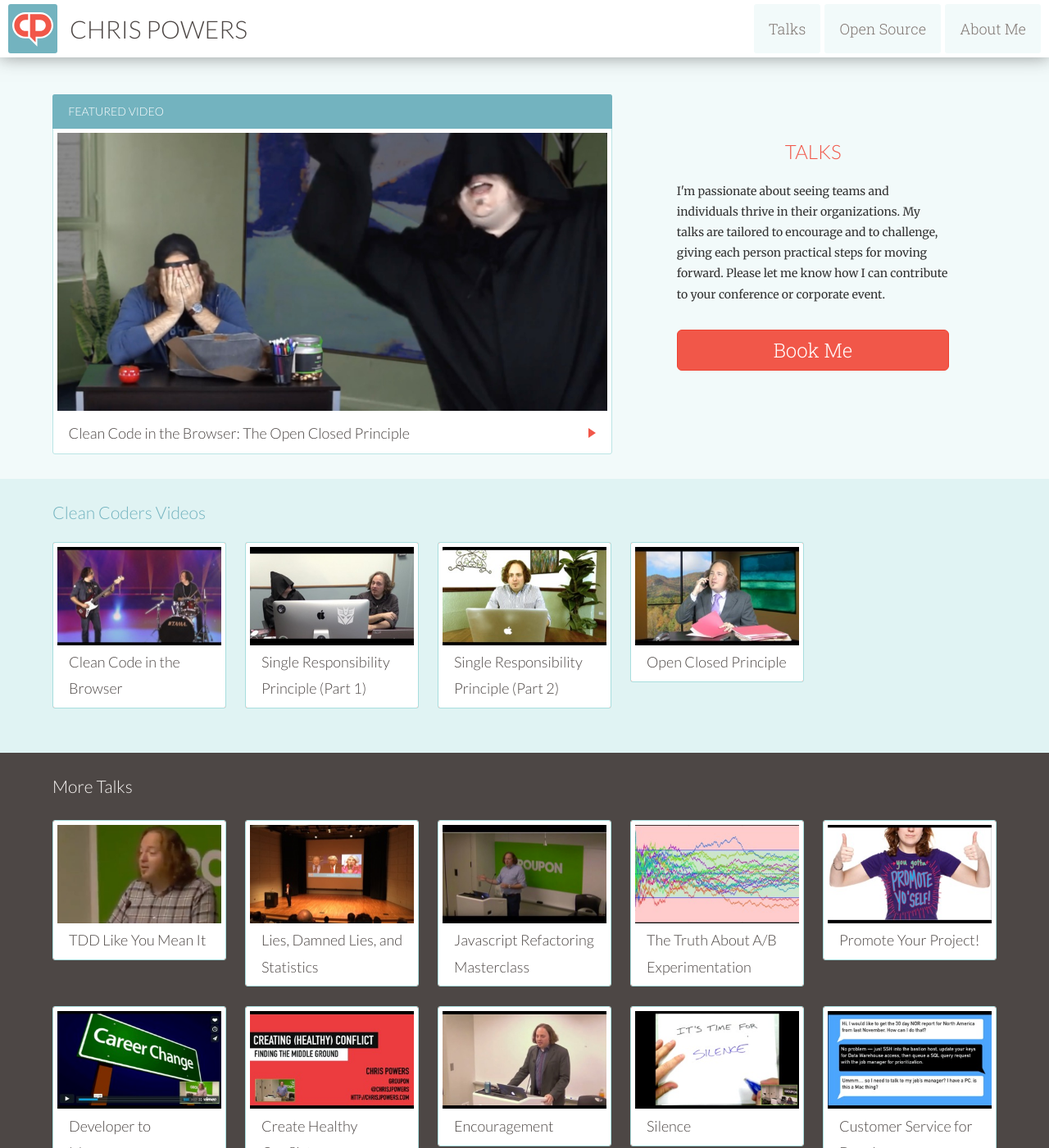
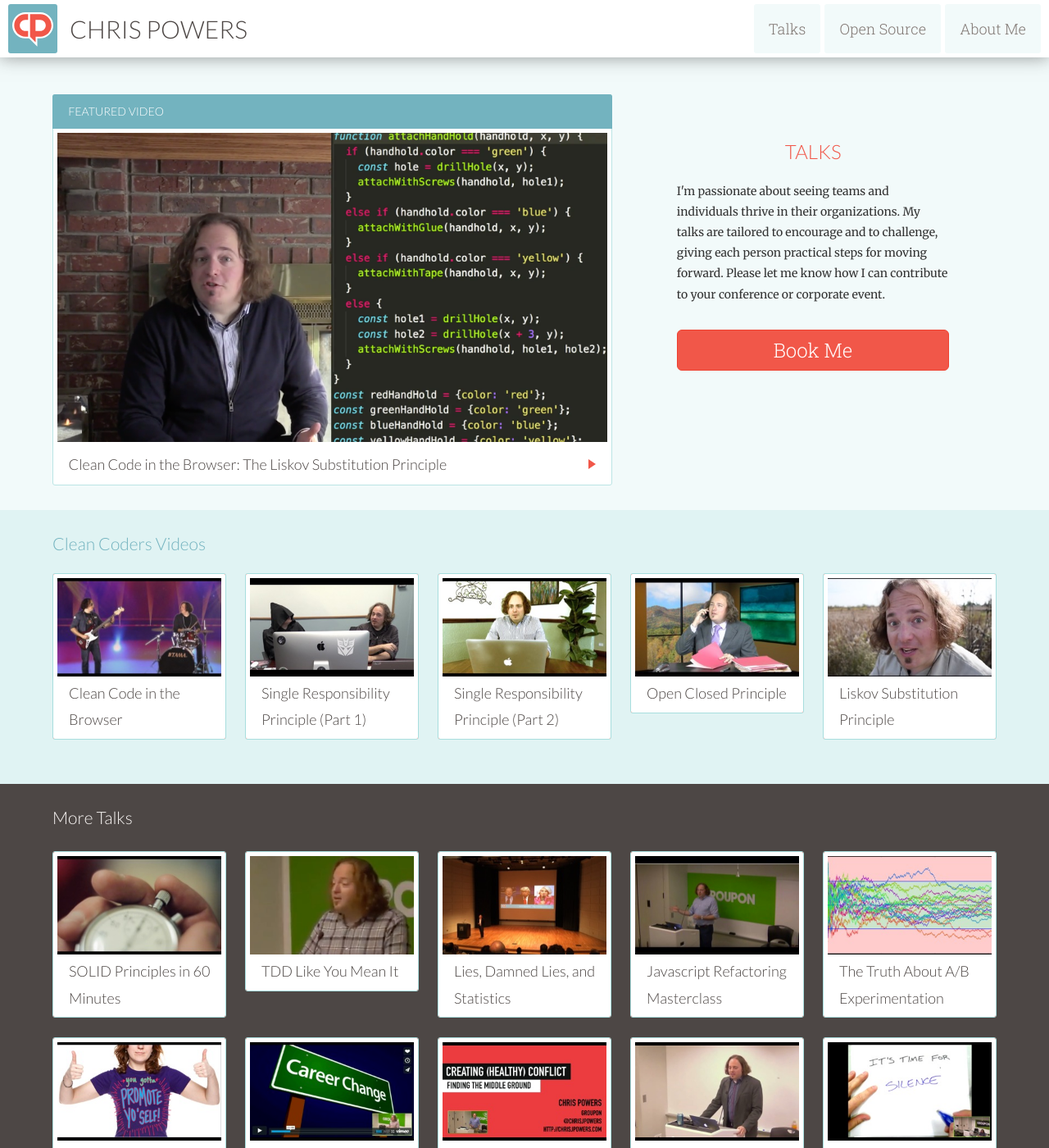
Before and after one commit to chrisjpowers/chrisjpowers.github.com, a Jekyll site: the page built from index.md, in a window 1280 px wide and 1400 px high. Shown: the whole window at 82% size. Built offline with Jekyll 4.4.1, drawn with Linux system fonts in a browser that asks for light colours; nearby versions of some CDN libraries.

Commit message:
Added ep. 4, solid in 60 to homepage

```diff
--- a/index.md
+++ b/index.md
@@ -13,12 +13,12 @@ body_id: home
     </aside>
     <div class="video-box">
       <h6>Featured Video</h6>
-      <a href="https://cleancoders.com/episode/clean-code-in-the-browser-episode-3-p3/show" target="_blank">
-        <img src="/images/featured/open-closed-principle-featured.jpg" />
+      <a href="https://cleancoders.com/episode/clean-code-in-the-browser-episode-4/show" target="_blank">
+        <img src="/images/featured/liskov-substitution-featured.jpg" />
       </a>
       <h4>
-        <a href="https://cleancoders.com/episode/clean-code-in-the-browser-episode-3-p3/show" target="_blank">
-          Clean Code in the Browser: The Open Closed Principle
+        <a href="https://cleancoders.com/episode/clean-code-in-the-browser-episode-4/show" target="_blank">
+          Clean Code in the Browser: The Liskov Substitution Principle
         </a>
       </h4>
     </div>
@@ -53,6 +53,12 @@ body_id: home
           <h4>Open Closed Principle</h4>
         </a>
       </li>
+      <li>
+        <a href="https://cleancoders.com/episode/clean-code-in-the-browser-episode-4/show" target="_blank">
+          <img src="/images/talk-thumbs/liskov-substitution.jpg">
+          <h4>Liskov Substitution Principle</h4>
+        </a>
+      </li>
     </ul>
   </div>
 </section>
@@ -61,6 +67,12 @@ body_id: home
   <div class="inner">
     <h3 class="heading">More Talks</h3>
     <ul>
+      <li>
+        <a href="/blog/solid-in-60">
+          <img src="/images/talk-thumbs/solid-in-60.jpg">
+          <h4>SOLID Principles in 60 Minutes</h4>
+        </a>
+      </li>
       <li>
         <a href="/blog/tdd-like-you-mean-it">
           <img src="/images/talk-thumbs/tdd-like-you-mean-it.jpg">
```
Also changed, not shown: images/featured/liskov-substitution-featured.jpg (added), images/talk-thumbs/liskov-substitution-featured.jpg (added), images/talk-thumbs/liskov-substitution.jpg (added), images/talk-thumbs/solid-in-60.jpg (added).
